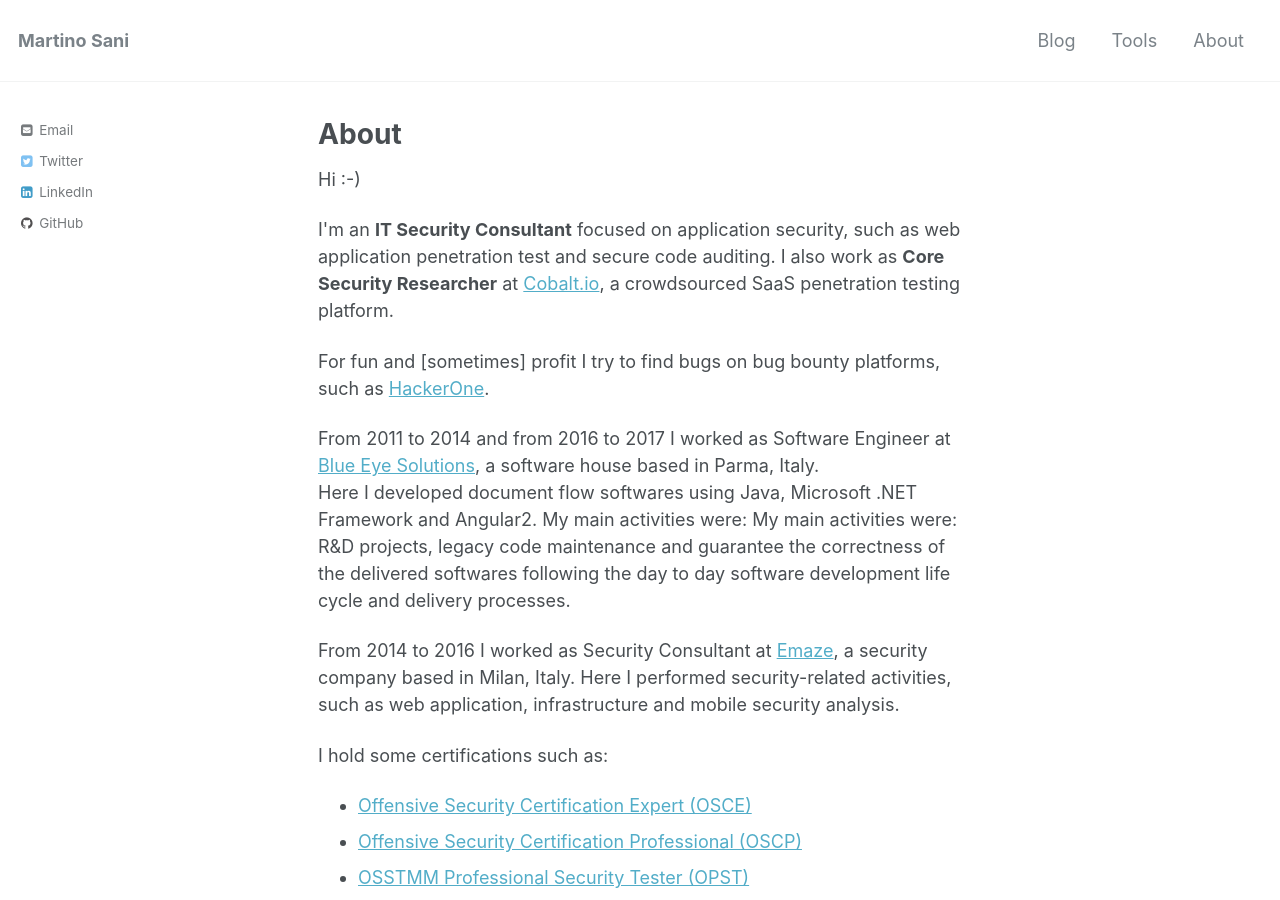
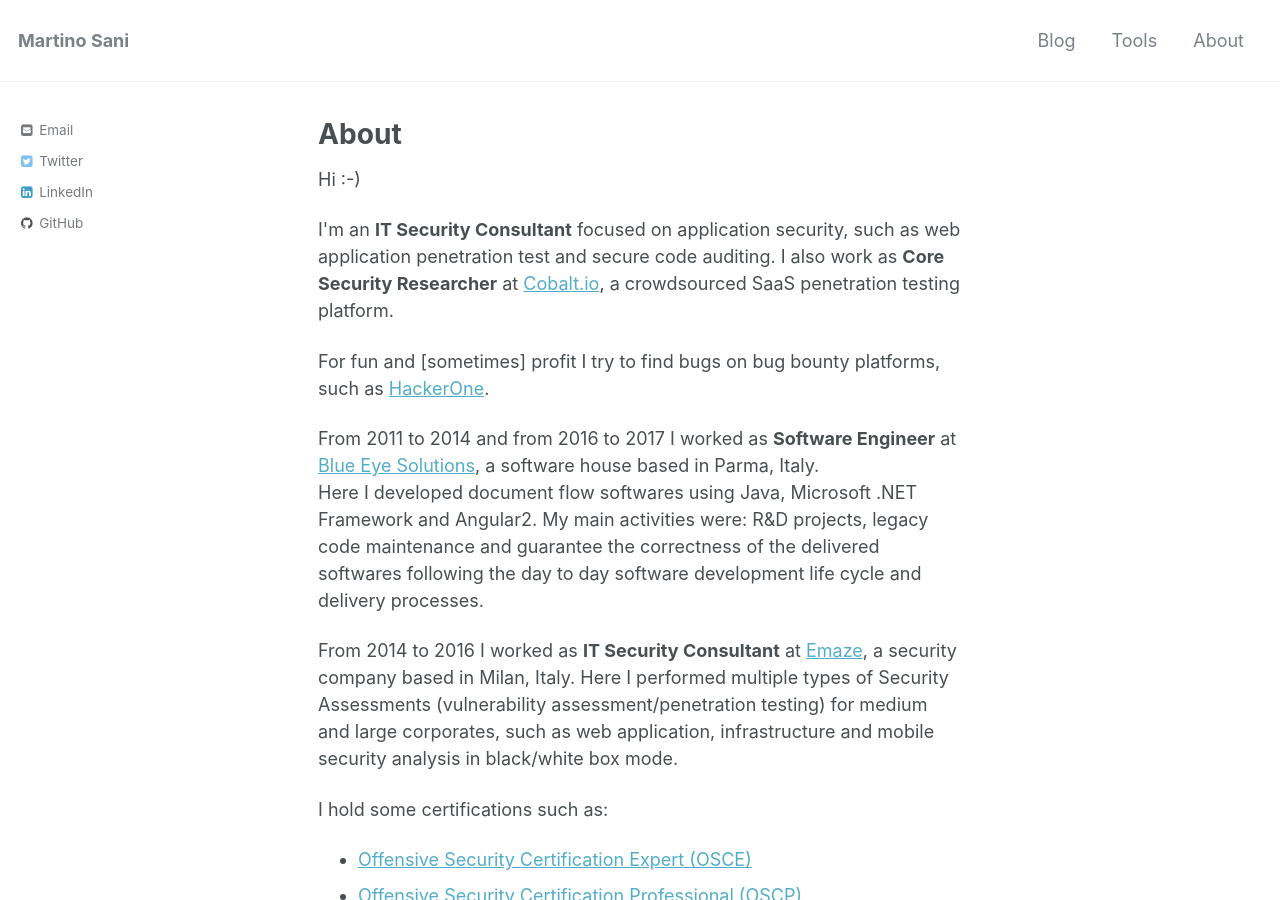
Before and after one commit to ilsani/ilsani.github.io, a Jekyll site: the page built from _pages/about.html, in a window 1280 px wide and 900 px high. Built offline with Jekyll 4.4.1, drawn with Linux system fonts in a browser that asks for light colours.

Commit message:
about me

```diff
--- a/_pages/about.html
+++ b/_pages/about.html
@@ -13,11 +13,11 @@
     For fun and [sometimes] profit I try to find bugs on bug bounty platforms, such as <a href="https://hackerone.com/ilsani?sort_type=latest_disclosable_activity_at&filter=type%3Aall%20from%3Ailsani&page=1&range=forever" target="_blank">HackerOne</a>.</p>
   </p>
 
-  <p>From 2011 to 2014 and from 2016 to 2017 I worked as Software Engineer at <a target="_blank" href="http://www.besolutions.it/">Blue Eye Solutions</a>, a software house based in Parma, Italy.<br />
-    Here I developed document flow softwares using Java, Microsoft .NET Framework and Angular2. My main activities were: My main activities were: R&D projects, legacy code maintenance and guarantee the correctness of the delivered softwares following the day to day software development life cycle and delivery processes.
+  <p>From 2011 to 2014 and from 2016 to 2017 I worked as <strong>Software Engineer</strong> at <a target="_blank" href="http://www.besolutions.it/">Blue Eye Solutions</a>, a software house based in Parma, Italy.<br />
+    Here I developed document flow softwares using Java, Microsoft .NET Framework and Angular2. My main activities were: R&D projects, legacy code maintenance and guarantee the correctness of the delivered softwares following the day to day software development life cycle and delivery processes.
   </p>
 
-  <p>From 2014 to 2016 I worked as Security Consultant at <a target="_blank" href="https://www.emaze.net">Emaze</a>, a security company based in Milan, Italy. Here I performed security-related activities, such as web application, infrastructure and mobile security analysis.</p>
+  <p>From 2014 to 2016 I worked as <strong>IT Security Consultant</strong> at <a target="_blank" href="https://www.emaze.net">Emaze</a>, a security company based in Milan, Italy. Here I performed multiple types of Security Assessments (vulnerability assessment/penetration testing) for medium and large corporates, such as web application, infrastructure and mobile security analysis in black/white box mode.</p>
 
   <p> I hold some certifications such as:
     <ul>
```
